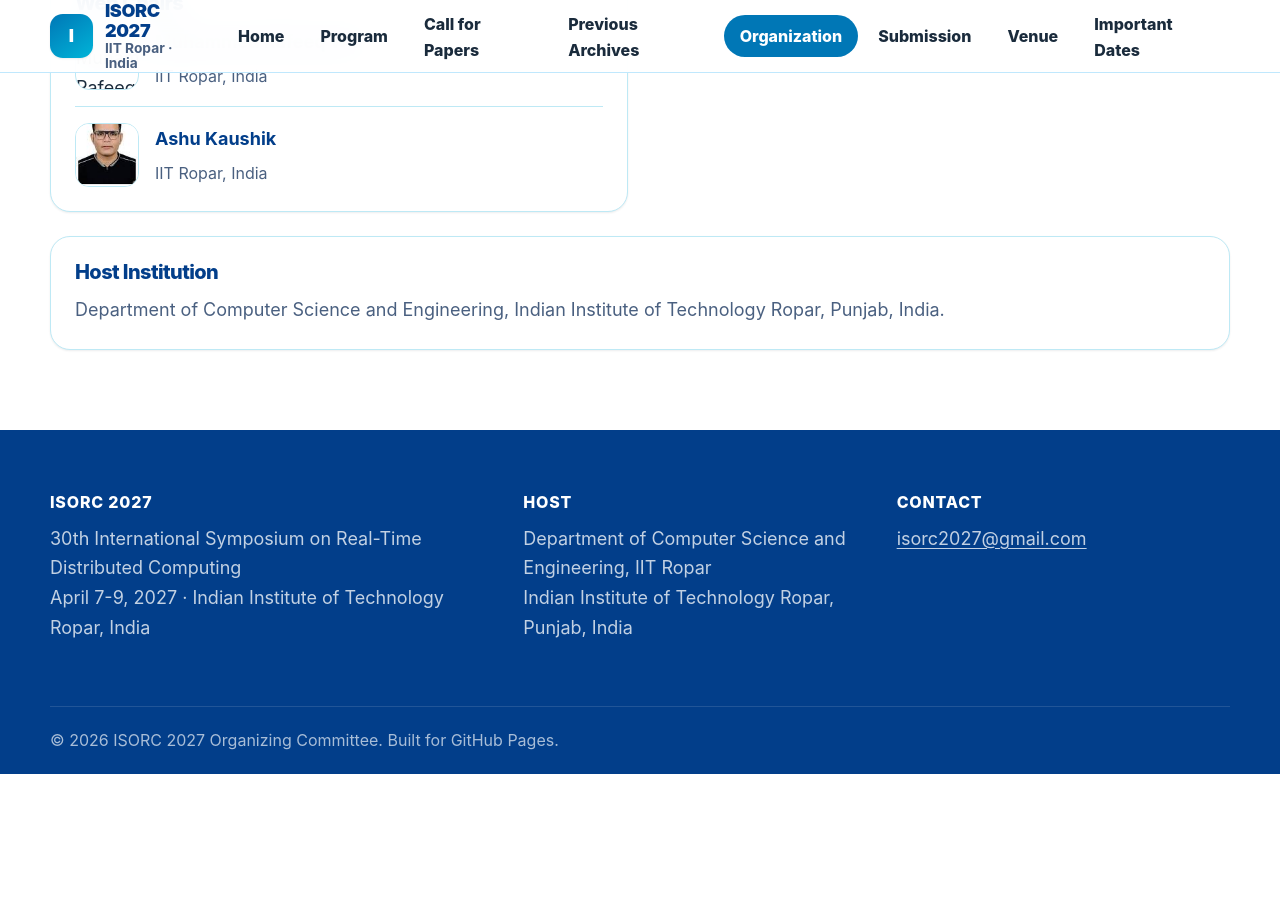
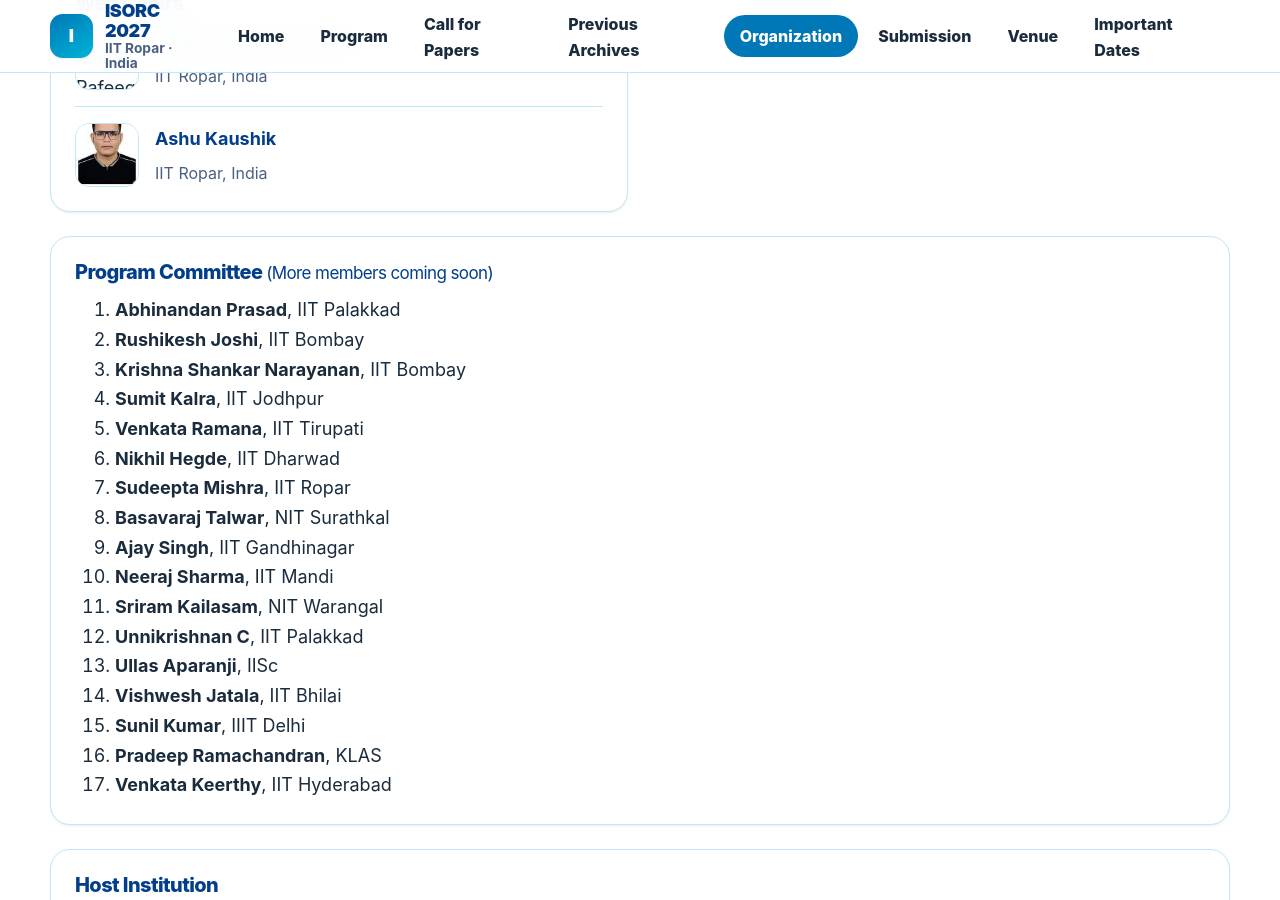
Before and after one commit to isorc2027/isorc2027.github.io, a Jekyll site: the page built from organization.md, in a window 1280 px wide and 900 px high, scrolled down 1606 px. Built offline with Jekyll 4.4.1, drawn with Linux system fonts in a browser that asks for light colours; before the commit the page ends 2380 px from its top, so only the background shows below that.

Commit message:
Add Program Committee members

```diff
--- a/_data/committee.yml
+++ b/_data/committee.yml
@@ -74,6 +74,44 @@
         email: "ashu.kaushik@iitrpr.ac.in"
         photo: "Ashu_Kaushik.jpeg"
 
+  - title: "Program Committee"
+    note: "More members coming soon"
+    members:
+      - name: "Abhinandan Prasad"
+        affiliation: "IIT Palakkad"
+      - name: "Rushikesh Joshi"
+        affiliation: "IIT Bombay"
+      - name: "Krishna Shankar Narayanan"
+        affiliation: "IIT Bombay"
+      - name: "Sumit Kalra"
+        affiliation: "IIT Jodhpur"
+      - name: "Venkata Ramana"
+        affiliation: "IIT Tirupati"
+      - name: "Nikhil Hegde"
+        affiliation: "IIT Dharwad"
+      - name: "Sudeepta Mishra"
+        affiliation: "IIT Ropar"
+      - name: "Basavaraj Talwar"
+        affiliation: "NIT Surathkal"
+      - name: "Ajay Singh"
+        affiliation: "IIT Gandhinagar"
+      - name: "Neeraj Sharma"
+        affiliation: "IIT Mandi"
+      - name: "Sriram Kailasam"
+        affiliation: "NIT Warangal"
+      - name: "Unnikrishnan C"
+        affiliation: "IIT Palakkad"
+      - name: "Ullas Aparanji"
+        affiliation: "IISc"
+      - name: "Vishwesh Jatala"
+        affiliation: "IIT Bhilai"
+      - name: "Sunil Kumar"
+        affiliation: "IIIT Delhi"
+      - name: "Pradeep Ramachandran"
+        affiliation: "KLAS"
+      - name: "Venkata Keerthy"
+        affiliation: "IIT Hyderabad"
+
 host:
   department: "Department of Computer Science and Engineering"
   institution: "Indian Institute of Technology Ropar"
--- a/organization.md
+++ b/organization.md
@@ -22,6 +22,16 @@
 
     <div class="committee-grid">
       {% for role in site.data.committee.roles %}
+      {% if role.title == "Program Committee" %}
+      <article class="committee-card committee-card--wide">
+        <h3>{{ role.title }} <small style="font-weight:normal;font-size:0.85em;">({{ role.note }})</small></h3>
+        <ol class="pc-list">
+          {% for person in role.members %}
+          <li><strong>{{ person.name }}</strong>, {{ person.affiliation }}</li>
+          {% endfor %}
+        </ol>
+      </article>
+      {% else %}
       <article class="committee-card">
         <h3>{{ role.title }}</h3>
         <ul class="person-list">
@@ -38,6 +48,7 @@
           {% endfor %}
         </ul>
       </article>
+      {% endif %}
       {% endfor %}
 
       <article class="committee-card committee-card--wide">
```
